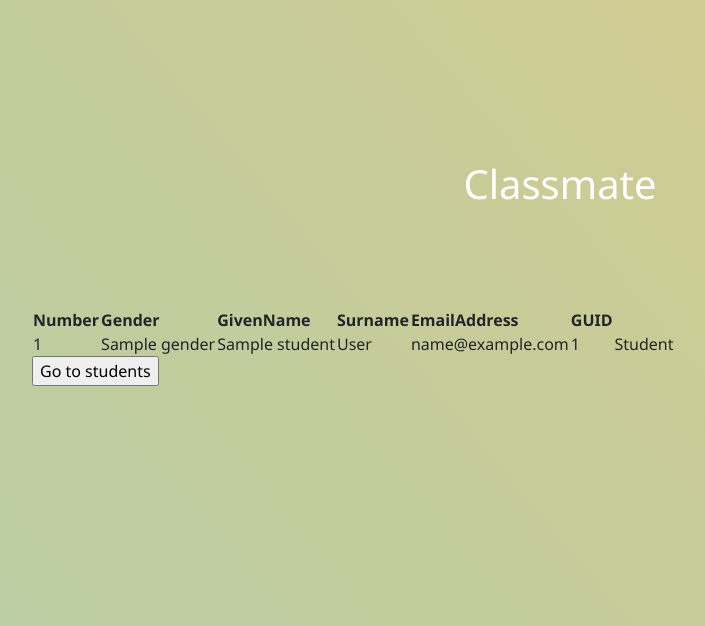
After one commit to timmermansjoy/Software-engineering, a Flask app: template src/templates/students.html in a window 1280 px wide. The commit adds this page. Shown: the top 626 px of the page, without its empty margins (80-785 px from the left). Run offline with Flask 2, Linux system fonts and the light colour scheme; the template is opened without the code that fills it: most values are stand-ins (such as "Sample title", 1, 10 or a date in 2020); some libraries are stand-ins or nearby versions.

Commit message:
Implemented application flow for teacher & student
Co-authored-by: timmermansjoy <timmermansjoy@users.noreply.github.com>
Co-authored-by: WiktorKosinskiPXL <WiktorKosinskiPXL@users.noreply.github.com>

```diff
--- a/src/app.py
+++ b/src/app.py
@@ -1,5 +1,5 @@
 import os
-from flask import Flask, render_template, request, redirect, url_for
+from flask import Flask, render_template, request, redirect, url_for, make_response
 from werkzeug.utils import secure_filename
 import pandas as pd
 import src
@@ -14,23 +14,38 @@ helper = src.Helper()
 
 
 # @app.route("/")</form></form>
-# def index():
+# def in<</button>/button>dex():
 #     title = "Software Engineering"
 #     return render_template("form.html", title=title)
 
 
 title = "ClassMate"
 
-
 @app.route("/")
 def index():
     return render_template("index.html", title=title)
 
+@app.route("/uploader", methods=["GET"])
+def show_view():
+    if(current_user.split('@')[1] == "pxl.be"):
+        return
+
 @app.route("/uploader", methods=["POST"])
 def upload_view():
-    email = request.form
-    return render_template("upload.html", title=title, email=email)
-
+    global current_user
+    current_user = request.form.get('email')
+    message = ""
+    if ("student.pxl.be" in current_user):
+        return render_template('make_groups.html')
+    elif ("pxl.be" in current_user):
+        name = current_user.split('@')[0].strip('.')
+        if (os.path.exists(f'./data/{name}.csv')):
+            helper.get_people_from_csv(f'{name}.csv')
+            return render_template("students.html", title=title, students=helper.people)
+        return render_template("upload.html", title=title, email=current_user, message=message)
+    else:
+        message = "INVALID EMAIL"
+        return render_template('index.html', title=title, error="Please make sure you are using your organization's email.")
 
 @app.route("/upload", methods=["POST"])
 def upload_files():
@@ -40,22 +55,13 @@ def upload_files():
         file_ext = os.path.splitext(filename)[1]
         if file_ext not in app.config["UPLOAD_EXTENSIONS"]:
             return "Invalid file format", 400
-        people = helper.get_people_from_csv(uploaded_file)
-        ## TODO: the students variable should be a list of Student objects. Instead this is empty.
-        print(people)
-    return redirect(url_for("test", students=people))
+        filename = current_user.split('@')[0].strip('.') + '.csv'
+        uploaded_file.save(os.path. join ('./data/', filename))
 
-
-@app.route("/test", methods=["GET"])
-def test(students=[]):
-    print(helper.people)
-    return render_template("test.html", title=title, students=helper.people)
-
-
-@app.route("/groups", methods=["POST"])
-def groups():
-    students = helper.get_people_from_csv("temp/students.csv")
-    return render_template("groups.html", title=title, students=helper.people)
+@app.route("/students", methods=["POST", "GET"])
+def students():
+    filename = current_user.split('@')[0].strip('.') + '.csv'
+    return render_template("students.html", title=title, students=helper.people)
 
 
 @app.route("/send", methods=["POST"])
--- a/src/helpers.py
+++ b/src/helpers.py
@@ -11,8 +11,8 @@ class Helper:
     def set_helper_people(self, people):
         self.people = people
 
-    def get_people_from_csv(self, file):
-        person_data = pd.read_csv(file)
+    def get_people_from_csv(self, filename):
+        person_data = pd.read_csv(f"./data/{filename}")
         for _, row in person_data.iterrows():
             if row["EmailAddress"].split("@")[1] == "student.pxl.be":
                 person = Student(
--- a/src/static/css/main.css
+++ b/src/static/css/main.css
@@ -80,3 +80,17 @@ p {
     margin: 0vh auto 5vh auto;
     width: 50%;
 }
+
+.container {
+    margin: 100px;
+}
+
+a {
+    font-size: large;
+    color: white;
+    display: flex !important;
+    justify-content: center !important;
+    align-items: center !important;
+    margin: 0vh auto 5vh auto;
+    width: 5vw
+}
--- a/src/templates/index.html
+++ b/src/templates/index.html
@@ -10,19 +10,24 @@
 
 <body class="animation">
     <h1 class="css-selector">Classmate</h1>
+    {% block content %}
     <p class="center">Please enter your email address below.</p>
-    {% block content %}
+    <div class='container'>
         <form action="/uploader" method="post">
             <div class="form-group" class="test">
+                {% if error %}
+                <p class="text-danger">{{error}}</p>
+                {% endif %}
                 <label for="email">Email address</label>
-            <input type="email" class="form-control" id="email" aria-describedby="emailHelp" placeholder="Enter email">
+                <input type="email" name="email" class="form-control" id="email" aria-describedby="emailHelp" placeholder="Enter email">
                 <small id="emailHelp" class="form-text text-muted">We'll never share your email with anyone else :)</small>
             </div>
             <button type="submit" class="btn btn-primary" style="margin-left: 10px;">Submit</button>
+        </form>
+    </div>
 
-    </form>
+    {% endblock %}
     <script src="https://cdnjs.cloudflare.com/ajax/libs/dropzone/5.7.1/min/dropzone.min.js"></script>
-    {% endblock %}
     <script src="https://cdn.jsdelivr.net/npm/bootstrap@5.0.2/dist/js/bootstrap.bundle.min.js" integrity="sha384-MrcW6ZMFYlzcLA8Nl+NtUVF0sA7MsXsP1UyJoMp4YLEuNSfAP+JcXn/tWtIaxVXM" crossorigin="anonymous"></script>
 </body>
 
--- /dev/null
+++ b/src/templates/make_groups.html
@@ -0,0 +1,4 @@
+{% block title %} NOTHING YET {% endblock %} {% block content %}
+<h1>Hello students :)</h1>
+
+{% endblock %}
--- /dev/null
+++ b/src/templates/students.html
@@ -0,0 +1,30 @@
+{% extends "index.html" %} {% block content %} {% if students %}
+<div class='container'>
+    <table>
+        <thead>
+            <th>Number</th>
+            <th>Gender</th>
+            <th>GivenName</th>
+            <th>Surname</th>
+            <th>EmailAddress</th>
+            <th>GUID</th>
+        </thead>
+        <tbody>
+            {% for student in students %}
+            <tr>
+                <td>{{ student['number'] }}</td>
+                <td>{{ student['gender'] }}</td>
+                <td>{{ student['given_name'] }}</td>
+                <td>{{ student['surname'] }}</td>
+                <td>{{ student['email'] }}</td>
+                <td>{{ student['GUID'] }}</td>
+                <td>{% if student['is_teacher'] %}Teacher{% else %}Student{% endif %}</td>
+            </tr>
+            {% endfor %}
+        </tbody>
+    </table>
+    <form action="/groups" method="post" role="form">
+        <input type="submit" name="submit" value="Go to students" />
+    </form>
+</div>
+{% endif %} {% endblock %}
```
Also changed, not shown: src/templates/form.html (deleted, +0 -38 lines), src/templates/test.html (deleted, +0 -28 lines), src/templates/upload.html (+5 -20 lines), example_data/example.csv (renamed from data/example.csv), 1 other file. Lines whose indentation alone changed are shown as unchanged.
